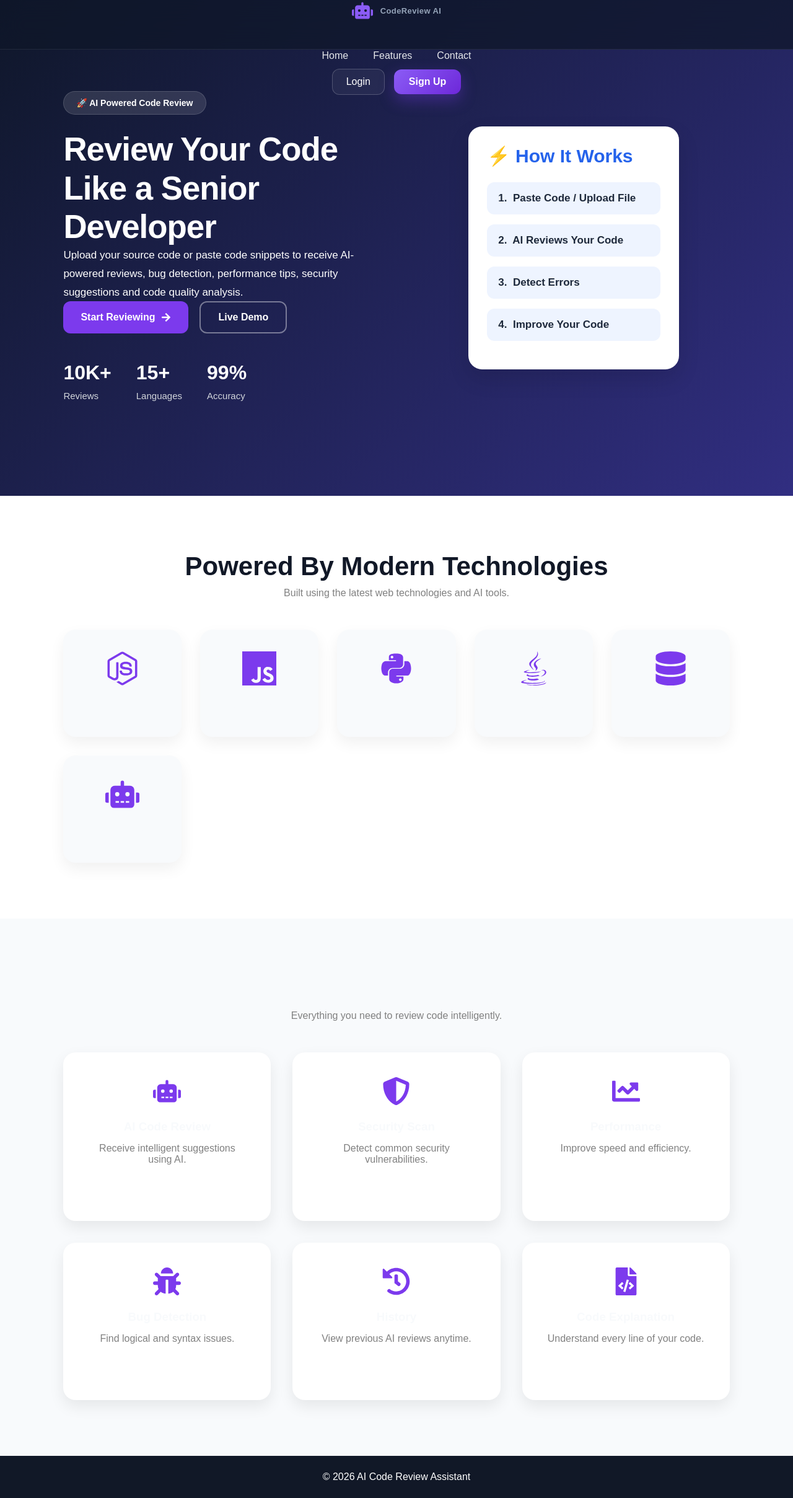
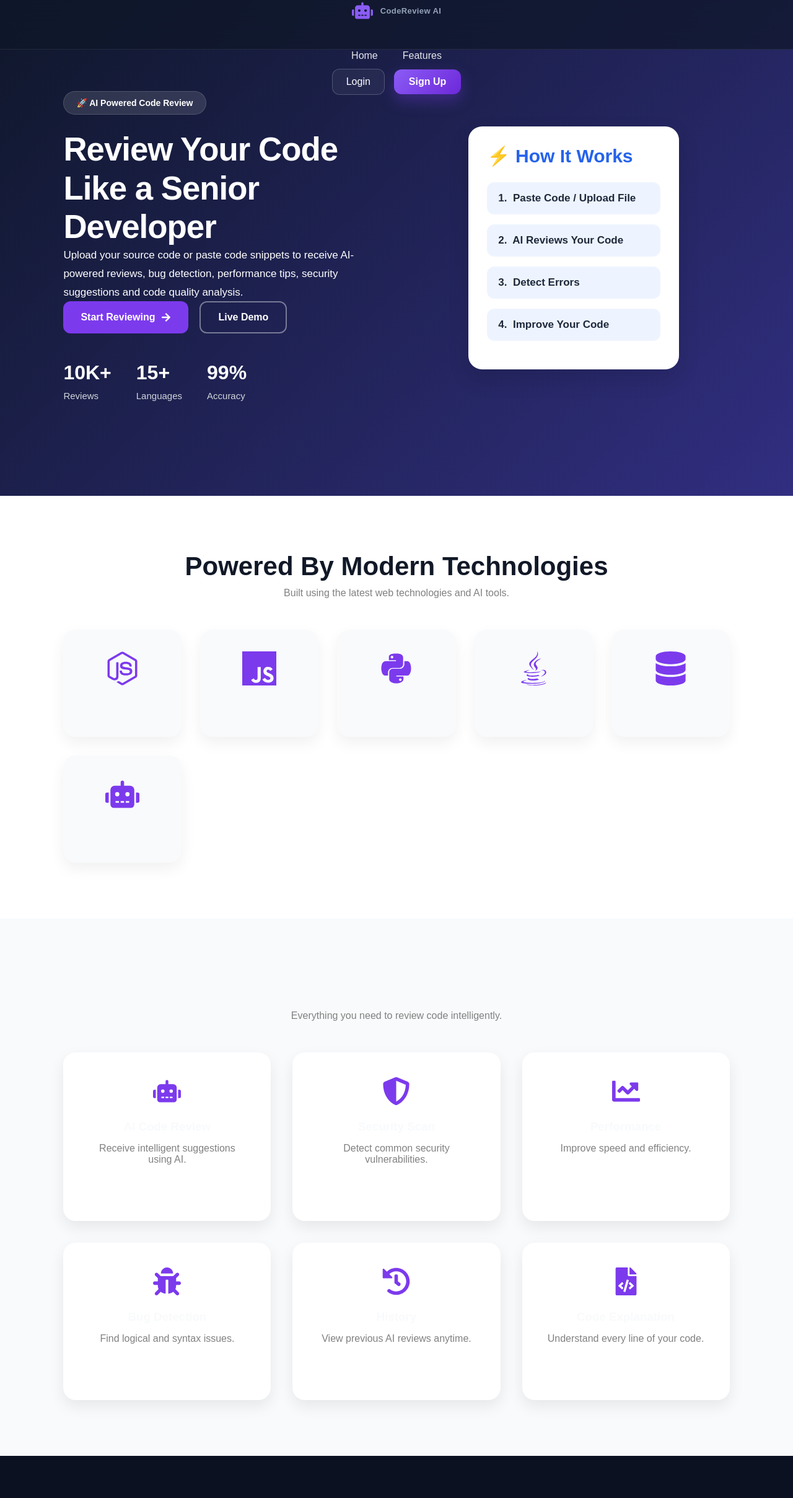
Before and after one commit to muskansingh5726-dev/AI-Code-Review-Assis, a React (Vite) app in the folder client/: page / in a window 1280 px wide. Shown: the top 2417 px of the page at 62% size. After the commit the page ends 2349 px from the top, so only its background shows below. Built offline with nearby package versions, Linux system fonts and the light colour scheme.

Commit message:
Fix navbar Features navigation

```diff
--- a/client/src/components/Navbar.jsx
+++ b/client/src/components/Navbar.jsx
@@ -30,9 +30,6 @@ function Navbar() {
         <a href="#features" onClick={() => setMenuOpen(false)}>Features</a>
     </li>
 
-    <li>
-        <a href="#contact" onClick={() => setMenuOpen(false)}>Contact</a>
-    </li>
 
 </ul>
 
--- a/client/src/pages/Landing.jsx
+++ b/client/src/pages/Landing.jsx
@@ -21,10 +21,6 @@ function Landing() {
     <Features />
 </section>
 
-<section id="contact">
-    <Footer />
-</section>
-
 </>
   );
 }
```
